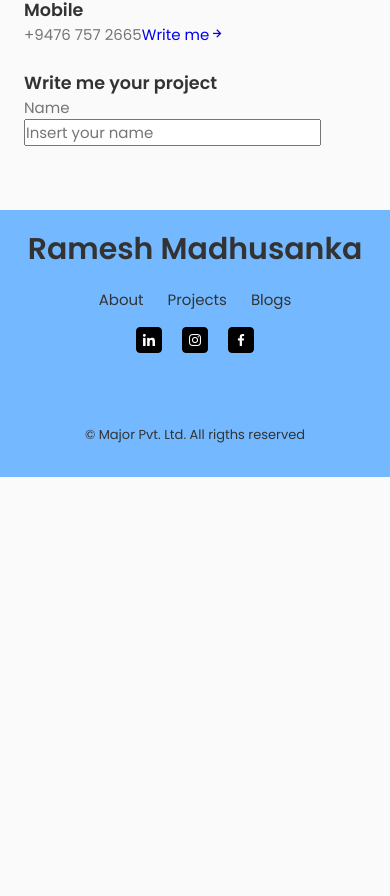
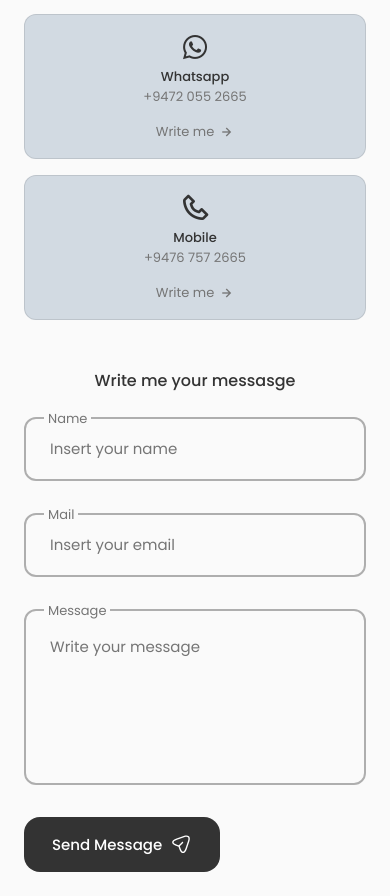
Before and after one commit to KRMadhusanka99/my-portfolio-web, a React (Create React App) app: page / in a window 390 px wide. Shown: the part 6068-6964 px from the top of the page. Before the commit the page ends 6593 px from the top, so only its background shows below. Built offline with nearby package versions, Linux system fonts and the light colour scheme.

Commit message:
add responsive to contact part

```diff
--- a/src/components/contact/Contact.jsx
+++ b/src/components/contact/Contact.jsx
@@ -9,7 +9,7 @@
 
         <div className="contact__container container grid">
             <div className="contact__content">
-                <h3 className="cantact__title">Talk to me</h3>
+                <h3 className="contact__title">Talk to me</h3>
                 <div className="contact__info">
                     <div className="contact__card">
                         <i className="bx bx-mail-send contact__card-icon"></i>
@@ -38,13 +38,43 @@
                 </div>
             </div>
             <div className="contact__content">
-                <h3 className="cantact__title">Write me your project</h3>
+                <h3 className="contact__title">Write me your messasge</h3>
                 <form className="contact__form">
                     <div className="contact__form-div">
                         <label className="contact__form-tag">Name</label>
                         <input type="text" name="name" className="contact__form-input"
                         placeholder="Insert your name"/>
                     </div>
+                    <div className="contact__form-div">
+                        <label className="contact__form-tag">Mail</label>
+                        <input type="email" name="email" className="contact__form-input"
+                        placeholder="Insert your email"/>
+                    </div>
+                    <div className="contact__form-div contact__form-area">
+                        <label className="contact__form-tag">Message</label>
+                        <textarea name="project" cols="30" rows="10"
+                        className="contact__form-input" placeholder="Write your message"></textarea>
+                    </div>
+                    <button className="button button--flex">
+                        Send Message
+                        <svg
+                  class="button__icon"
+                  xmlns="http://www.w3.org/2000/svg"
+                  width="24"
+                  height="24"
+                  viewBox="0 0 24 24"
+                  fill="none"
+                >
+                  <path
+                    d="M14.2199 21.9352C13.0399 21.9352 11.3699 21.1052 10.0499 17.1352L9.32988 14.9752L7.16988 14.2552C3.20988 12.9352 2.37988 11.2652 2.37988 10.0852C2.37988 8.91525 3.20988 7.23525 7.16988 5.90525L15.6599 3.07525C17.7799 2.36525 19.5499 2.57525 20.6399 3.65525C21.7299 4.73525 21.9399 6.51525 21.2299 8.63525L18.3999 17.1252C17.0699 21.1052 15.3999 21.9352 14.2199 21.9352ZM7.63988 7.33525C4.85988 8.26525 3.86988 9.36525 3.86988 10.0852C3.86988 10.8052 4.85988 11.9052 7.63988 12.8252L10.1599 13.6652C10.3799 13.7352 10.5599 13.9152 10.6299 14.1352L11.4699 16.6552C12.3899 19.4352 13.4999 20.4252 14.2199 20.4252C14.9399 20.4252 16.0399 19.4352 16.9699 16.6552L19.7999 8.16525C20.3099 6.62525 20.2199 5.36525 19.5699 4.71525C18.9199 4.06525 17.6599 3.98525 16.1299 4.49525L7.63988 7.33525Z"
+                    fill="var(--container-color)"
+                  ></path>
+                  <path
+                    d="M10.11 14.7052C9.92005 14.7052 9.73005 14.6352 9.58005 14.4852C9.29005 14.1952 9.29005 13.7152 9.58005 13.4252L13.16 9.83518C13.45 9.54518 13.93 9.54518 14.22 9.83518C14.51 10.1252 14.51 10.6052 14.22 10.8952L10.64 14.4852C10.5 14.6352 10.3 14.7052 10.11 14.7052Z"
+                    fill="var(--container-color)"
+                  ></path>
+                        </svg>
+                    </button>
                 </form>
             </div>
         </div>
--- a/src/components/contact/contact.css
+++ b/src/components/contact/contact.css
@@ -0,0 +1,126 @@
+.contact__container{
+    grid-template-columns: repeat(2,max-content);
+    justify-content: center;
+    column-gap: 6rem;
+    padding-bottom: 3rem;
+}
+.contact__title{
+    text-align: center;
+    font-size: var(--h3-font-size);
+    font-weight: var(--font-medium);
+    margin-bottom: var(--mb-1-5);
+}
+.contact__info{
+    display: grid;
+    row-gap: 1rem;
+    grid-template-columns: 300px;
+}
+.contact__card{
+    background-color: #d2dae2; /*var(--container-color);*/
+    border: 1px solid rgba(0, 0, 0, 0.1);
+    padding: 1rem;
+    border-radius: 0.75rem;
+    text-align: center;
+}
+.contact__card-icon{
+    font-size: 2rem;
+    color: var(--title-color);
+    margin-bottom: var(--mb-0-25);
+}
+.contact__card-title,
+.contact__card-data{
+    font-size: var(--small-font-size);
+}
+.contact__card-title{
+    font-weight: var(--font-medium);
+}
+.contact__card-data{
+    display: block;
+    margin-bottom: var(--mb-0-75);
+}
+.contact__button{
+    color: var(--text-color);
+    font-size: var(--small-font-size);
+    display: inline-flex;
+    align-items: center;
+    justify-content: center;
+    column-gap: 0.25rem;
+}
+.contact__button-icon{
+    font-size: 1rem;
+    transition: 0.3s;
+}
+.contact__button:hover .contact__button-icon{
+    transform: translateX(0.25rem);
+}
+.contact__form{
+    width: 360px;
+}
+.contact__form-div{
+    position: relative;
+    margin-bottom: var(--mb-2);
+    height: 4rem;
+}
+.contact__form-input{
+    position: absolute;
+    top: 0;
+    left: 0;
+    width: 100%;
+    height: 100%;
+    border: 2px solid rgba(0, 0, 0, 0.3);
+    background: none;
+    color: var(--title-color);
+    border-radius: 0.75rem;
+    padding: 1.5rem;
+    outline: none;
+    z-index: 1;
+}
+.contact__form-tag{
+    position: absolute;
+    top: -0.75rem;
+    left: 1.25rem;
+    font-size: var(--small-font-size);
+    padding: 0.25rem;
+    background-color: var(--body-color);
+    z-index: 10;
+}
+.contact__form-area{
+    height: 11rem;
+}
+.contact__form-area textarea{
+    resize: none;
+}
+/*=============== BREAKPOINTS ===============*/
+/* For large devices */
+@media screen and (max-width: 992px) {
+    .contact__container{
+        column-gap: 3rem;
+    }
+  }
+
+  /* For medium devices */
+  @media screen and (max-width: 576px) {
+    .contact__container{
+        grid-template-columns: 1fr;
+        row-gap: 3rem;
+    }
+    .contact__info{
+        justify-content: center;
+    }
+    .contact__form{
+        margin: 0 auto;
+    }
+  }
+  @media screen and (max-width: 576px) {
+    .contact__info{
+        grid-template-columns: 1fr;
+    }
+    .contact__form{
+        width: 100%;
+    }
+  }
+
+  /* For small devices */
+  @media screen and (max-width: 350px) {
+
+  }
```
